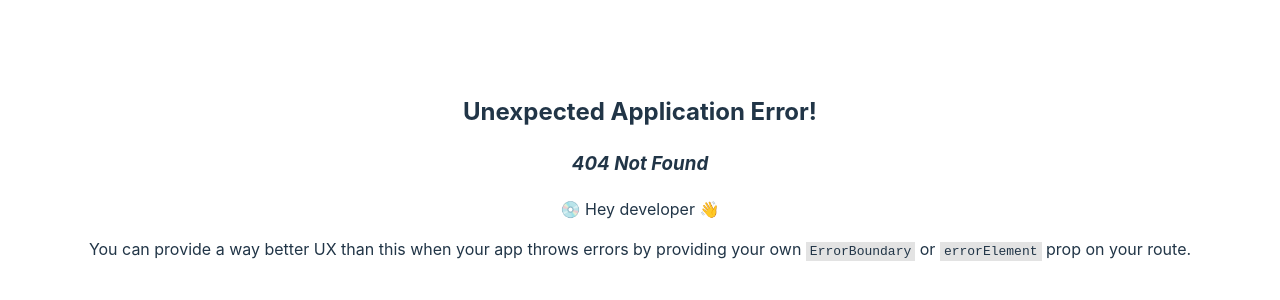
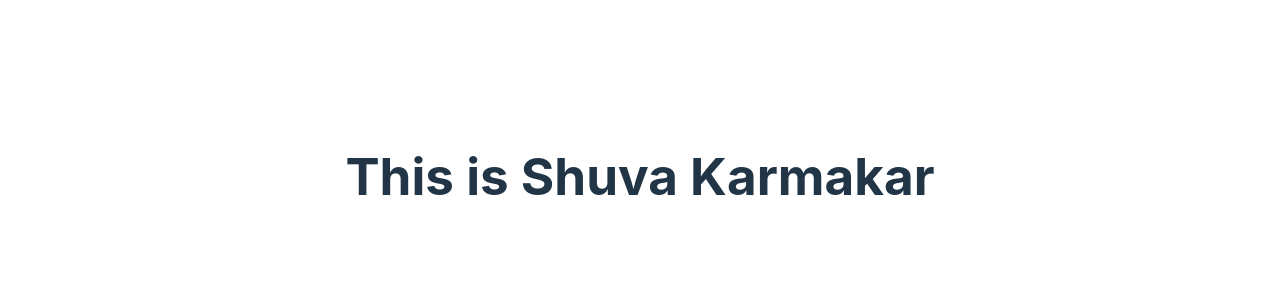
Before and after one commit to shuvakarmakar/data-practice-fetching, a React (Vite) app: page /shuva in a window 1280 px wide. Before the commit this address had no page. Shown: the part 224-524 px from the top of the page. Built offline with nearby package versions, Linux system fonts and the light colour scheme.

Commit message:
New Component Added

```diff
--- a/src/Routes/Router.jsx
+++ b/src/Routes/Router.jsx
@@ -2,6 +2,7 @@ import {
     createBrowserRouter,
 } from "react-router-dom";
 import App from "../App";
+import Shuva from "../components/Shuva/Shuva";
 
 export const router = createBrowserRouter([
     {
@@ -11,5 +12,9 @@ export const router = createBrowserRouter([
     {
         path: "/test",
         element: 'This is for test',
+    },
+    {
+        path: "/shuva",
+        element: <Shuva></Shuva>
     }
 ]);
--- /dev/null
+++ b/src/components/Shuva/Shuva.jsx
@@ -0,0 +1,9 @@
+const Shuva = () => {
+    return (
+        <div>
+            <h1>This is Shuva Karmakar</h1>
+        </div>
+    );
+};
+
+export default Shuva;
```
